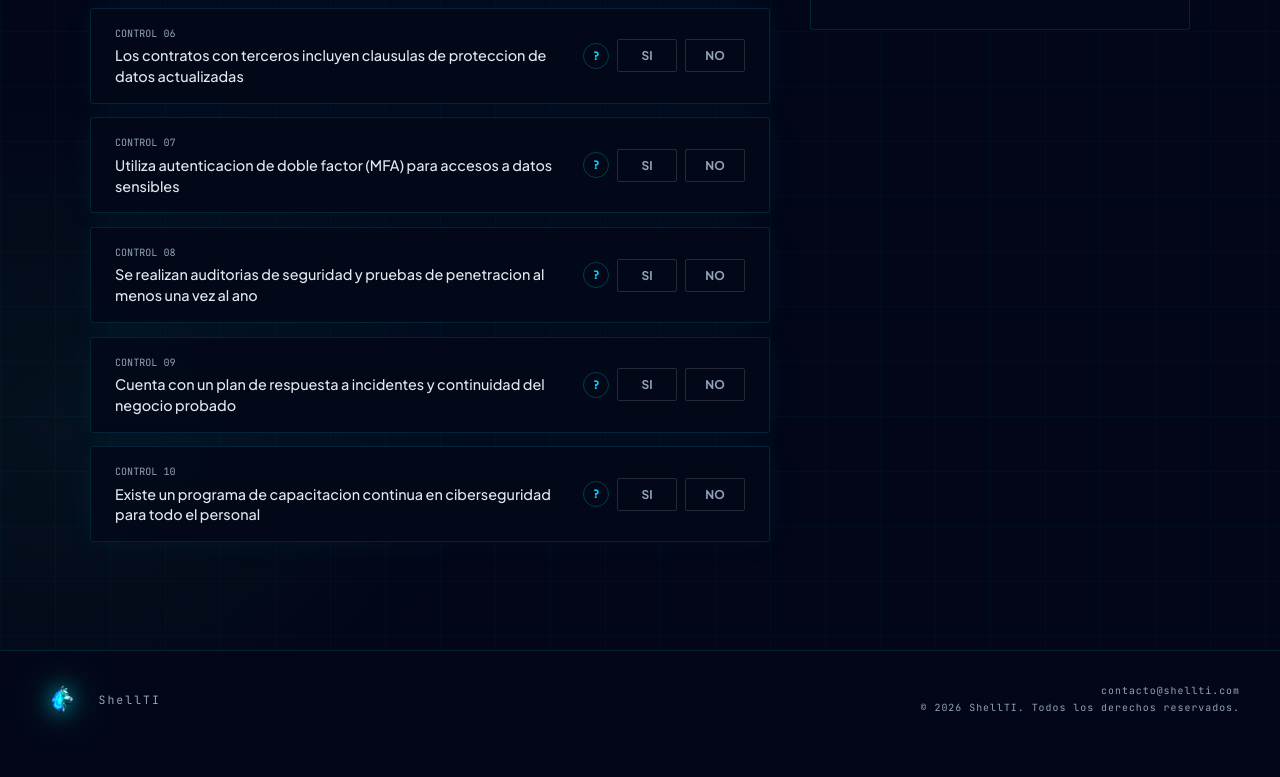
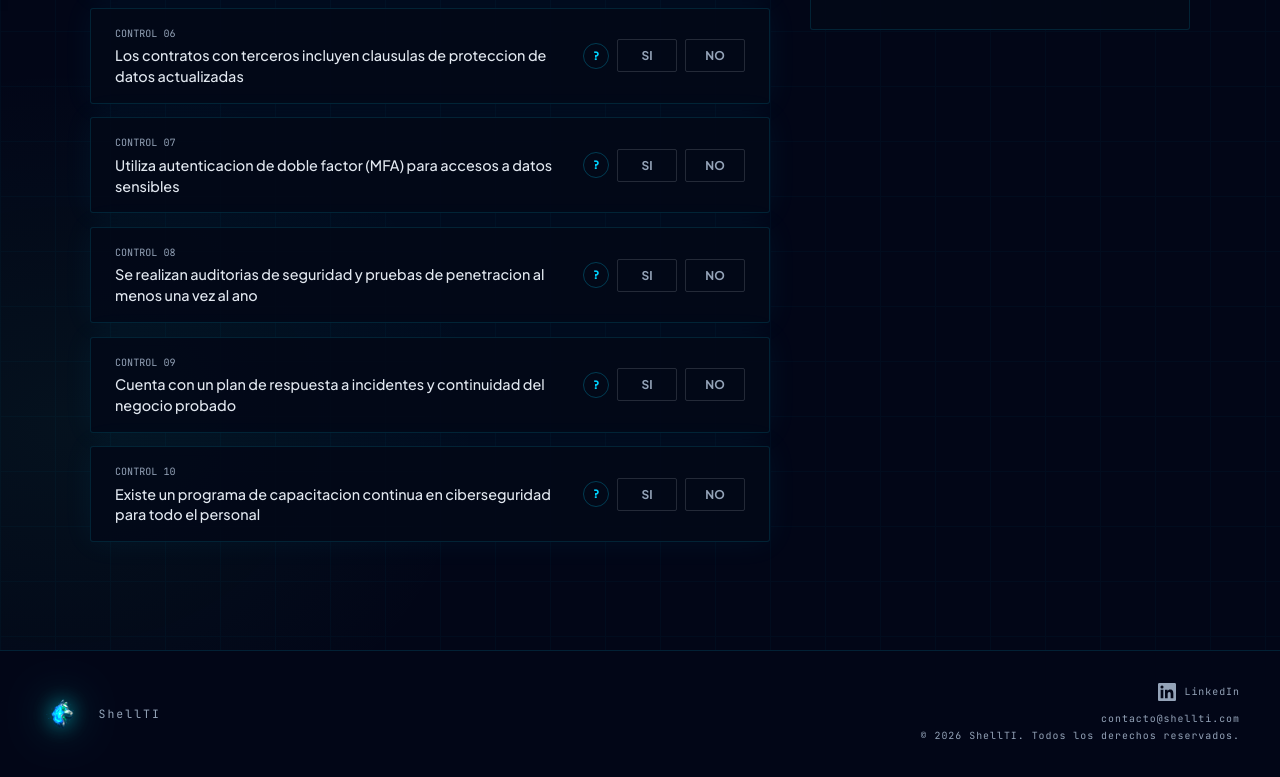
Before and after one commit to faldunero/shellti, a plain HTML site: page diagnostico.html in a window 1280 px wide. Shown: the part 849-1626 px from the top of the page. Before the commit the page ends 1598 px from the top, so only its background shows below. Drawn offline with nearby package versions, Linux system fonts and the light colour scheme.

Commit message:
Add files via upload

```diff
--- a/diagnostico.html
+++ b/diagnostico.html
@@ -533,10 +533,18 @@
 
 <footer>
   <div class="footer-logo">
-    <img src="imagenes/webp/Logo_sin_fondo.webp" alt="ShellTI Logo" />
-    <span>ShellTI</span>
+    <a href="https://shellti.com" style="display:flex;align-items:center;gap:12px;text-decoration:none;">
+      <img src="imagenes/webp/Logo_sin_fondo.webp" alt="ShellTI Logo" />
+      <span>ShellTI</span>
+    </a>
   </div>
-  <p>contacto@shellti.com<br>&copy; 2026 ShellTI. Todos los derechos reservados.</p>
+  <div style="display:flex;flex-direction:column;align-items:flex-end;gap:10px;">
+    <a href="https://www.linkedin.com/company/122454230/admin/notifications/all/" target="_blank" rel="noopener noreferrer" aria-label="ShellTI en LinkedIn" style="display:inline-flex;align-items:center;gap:8px;text-decoration:none;color:var(--muted);font-family:'JetBrains Mono',monospace;font-size:.62rem;letter-spacing:1px;transition:color .2s;" onmouseover="this.style.color='var(--cyan)'" onmouseout="this.style.color='var(--muted)'">
+      <svg xmlns="http://www.w3.org/2000/svg" width="18" height="18" viewBox="0 0 24 24" fill="currentColor" style="flex-shrink:0;"><path d="M20.447 20.452h-3.554v-5.569c0-1.328-.027-3.037-1.852-3.037-1.853 0-2.136 1.445-2.136 2.939v5.667H9.351V9h3.414v1.561h.046c.477-.9 1.637-1.85 3.37-1.85 3.601 0 4.267 2.37 4.267 5.455v6.286zM5.337 7.433a2.062 2.062 0 0 1-2.063-2.065 2.064 2.064 0 1 1 2.063 2.065zm1.782 13.019H3.555V9h3.564v11.452zM22.225 0H1.771C.792 0 0 .774 0 1.729v20.542C0 23.227.792 24 1.771 24h20.451C23.2 24 24 23.227 24 22.271V1.729C24 .774 23.2 0 22.222 0h.003z"/></svg>
+      LinkedIn
+    </a>
+    <p style="text-align:right;">contacto@shellti.com<br>&copy; 2026 ShellTI. Todos los derechos reservados.</p>
+  </div>
 </footer>
 
 <script>
```
Also changed, not shown: index.html (+11 -3 lines).
